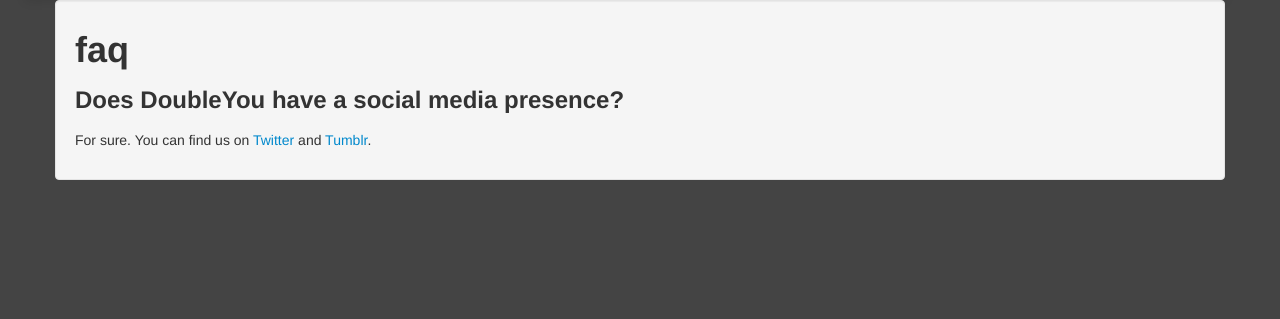
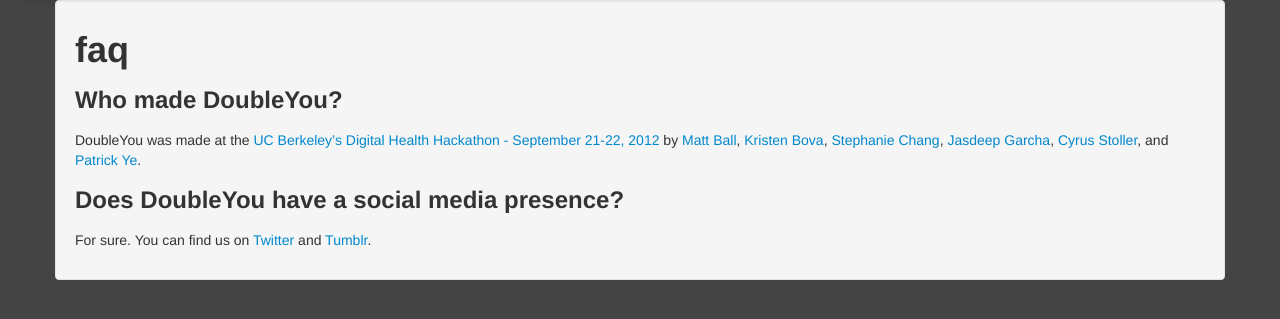
Before and after one commit to yosemitebandit/doubleyou, a Flask app: page /faq in a window 1280 px wide. Shown: the part 41-360 px from the top of the page. Run offline with Flask 2, Linux system fonts and the light colour scheme; parts of the project's set-up code (start-up, migrations or seed data) failed here and were passed over; some libraries are stand-ins or nearby versions.

Commit message:
Added team members to the faq page

```diff
--- a/templates/faq.html
+++ b/templates/faq.html
@@ -3,6 +3,20 @@
 {% block body %}
 <div class="well">
   <h1>faq</h1>
+
+  <h3>Who made DoubleYou?</h3>
+  <p>
+    DoubleYou was made at the
+    <a href="http://blogs.ischool.berkeley.edu/hackinghealth/?ref=hazelnutapp">
+      UC Berkeley’s Digital Health Hackathon - September 21-22, 2012
+    </a> by
+    <a href="http://twitter.com/_mattb" target="_blank">Matt Ball</a>,
+    <a href="http://www.linkedin.com/pub/kristen-bova/13/909/374" target="_blank">Kristen Bova</a>,
+    <a href="http://twitter.com/stchangg" target="_blank">Stephanie Chang</a>,
+    <a href="http://twitter.com/jasgarch" target="_blank">Jasdeep Garcha</a>,
+    <a href="http://twitter.com/cyrusstoller" target="_blank">Cyrus Stoller</a>, and
+    <a href="http://twitter.com/patrick_ye" target="_blank">Patrick Ye</a>.
+  </p>
 
   <h3>Does DoubleYou have a social media presence?</h3>
   <p>
```
